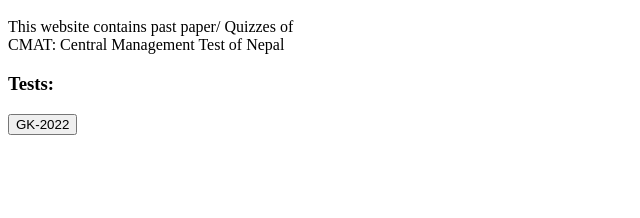
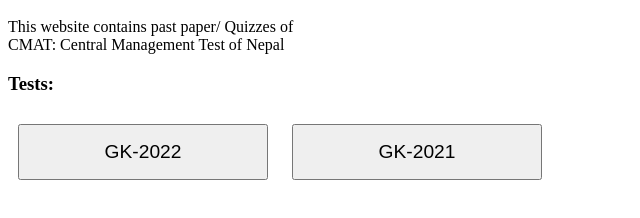
Before and after one commit to CodeGod1020/CMAT-Quiz, a plain HTML site: page index.html in a window 1280 px wide. Shown: the part 48-266 px from the top of the page, without its empty margins (0-640 px from the left). Drawn offline with Linux system fonts and the light colour scheme.

Commit message:
Update index.html

```diff
--- a/index.html
+++ b/index.html
@@ -5,12 +5,24 @@
 <body>
 <h1> CMAT-QUIZ </h1>
 
+<style>
+button{
+	padding: 15px 30px;
+	font-size: 1.2rem;
+	cursor: pointer;
+	width: 250px;
+	margin: 10px;
+}
+</style>
+
+
  <p> This website contains past paper/ Quizzes of <br>
 
     CMAT: Central Management Test of Nepal <br>
 </p>
 <h3> Tests: </h3>
 <button type="button" onclick="window.location.href='gk2022.html'">GK-2022</button>
+<button type="button" onclick="window.location.href='gk2021.html'">GK-2021</button>
 
 </body>
 </html>
```
